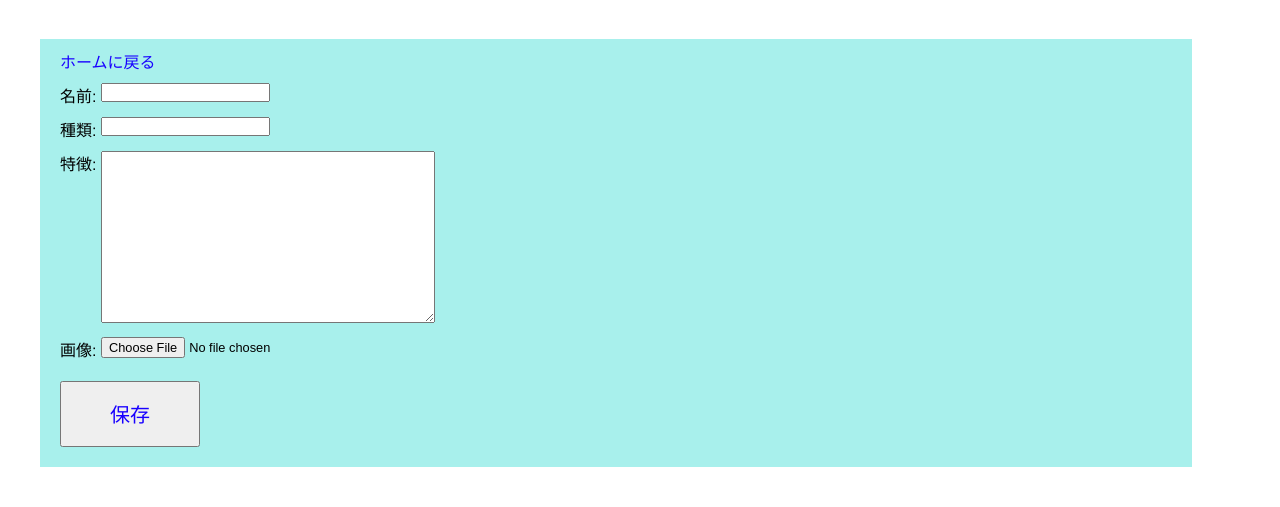
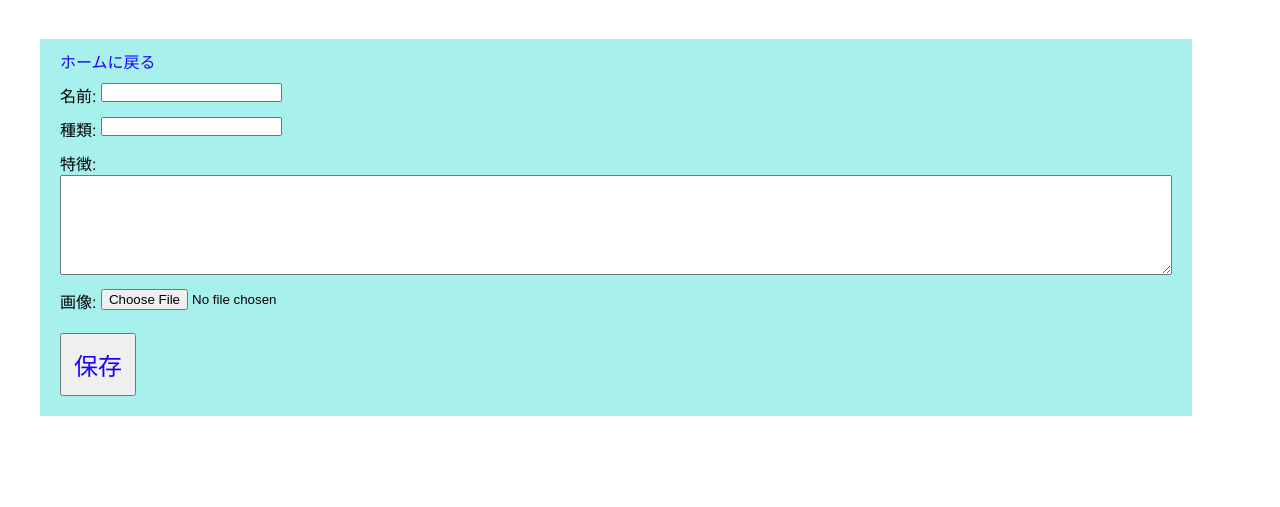
Before and after one commit to rookie-shinichi-returns/norikofarm, a Django app: page /plants/new/ in a window 1280 px wide. Shown: the part 301-808 px from the top of the page. After the commit the page ends 717 px from the top, so only its background shows below. Run offline with Django 5.2, Linux system fonts and the light colour scheme; the visitor is signed in with stand-in values (Sample User, id 1).

Commit message:
style.cssの修正

```diff
--- a/static/css/style.css
+++ b/static/css/style.css
@@ -20,11 +20,12 @@ p {
     margin: 10px;
 }
 
-
+/*
 input, select, textarea {
-  font-family: sans-serif; /* または利用するフォント */
-  font-size: 80%;        /* 親要素の100%にする */
+  font-family: sans-serif;  または利用するフォント
+  font-size: 80%;         親要素の100%にする
 }
+*/
 
 header {
     height: 300px;
@@ -34,6 +35,17 @@ header {
     position: absolute;
     bottom: 15px;
     right: 20px;
+}
+
+header h1 {
+    margin: 0;
+    height: 100%;
+    line-height: 70px;
+}
+
+.header-menu {
+    display: flex;
+    align-items: center;
 }
 
 .header-menu a {
@@ -103,17 +115,6 @@ header {
     background-color: hsl(177, 70%, 80%);
 }
 
-header h1 {
-    margin: 0;
-    height: 100%;
-    line-height: 70px;
-}
-
-.header-menu {
-    display: flex;
-    align-items: center;
-}
-
 .plant-container {
     display: flex;
     flex-wrap:wrap;
@@ -130,7 +131,7 @@ header h1 {
 
 .plant-info {
     margin: 5px;
-    font-size: 16px;
+/*    font-size: 16px;  */
     font-weight: bold;
     color:chocolate;
     position: relative;
@@ -141,7 +142,7 @@ header h1 {
     position: absolute;
     color: pink;
     font-weight: bold;
-    font-size: clamp(16px, 3vw, 30px);
+    font-size: clamp(1rem, 2.5vw, 1.25rem);
     top: 2%;
     left: 5%;
 }
@@ -168,9 +169,11 @@ header h1 {
     background-color: darkgray;
 }
 
+/*
 .detail-container .btn {
     padding: 5px;
 }
+*/
 
 .detail-container h3 {
     display: inline-block;
@@ -237,8 +240,11 @@ header h1 {
 }
 
 textarea {
-    padding: 10px;
-/*    font-size: 16px; */
+  width: 100%;       /* 幅を親要素に合わせる */
+  max-width: 100%;   /* 画面からはみ出さないようにする */
+  box-sizing: border-box; /* パディング・ボーダーを含めて幅計算 */
+  height: 100px;     /* 初期高さを指定 */
+  resize: vertical;  /* ユーザーが高さのみ変更可能にする */
 }
 
 #formContent {
@@ -256,13 +262,13 @@ textarea {
 
 .btn-responsive {
     /* 文字サイズ：最小１６ｐｘ（入力エラー防止）*/
-    font-size: clamp(1rem, 0.9rem + 0.5vw, 1.25rem);
+    font-size: clamp(1rem, 2.5vw, 1.5rem);
 
     /* 上下余白：最小１２ｐｘ、最大１８ｐｘ */
-    padding-top: clamp(0.75rem, 0.6rem + 0.5vw, 1.25rem);
-    padding-bottom: clamp(0.75rem, 0.6rem + 0.6vw, 1.125rem);
+    padding-top: clamp(0.75rem, 0.5vw, 1.25rem);
+    padding-bottom: clamp(0.75rem, 0.6vw, 1.25rem);
 
     /* 左右余白：最小２４ｐｘ、最大４８ｐｘ（画面が）広いほど横長に */
-    padding-left: clamp(1.5rem, 1rem + 2.5vw, 3rem);
-    padding-right: clamp(1.5rem, 1rem + 2.5vw, 3rem);
+    padding-left: clamp(0.75rem, 0.5vw, 1.25rem);
+    padding-right: clamp(0.75rem, 0.6vw, 1.25rem);
 }
```
